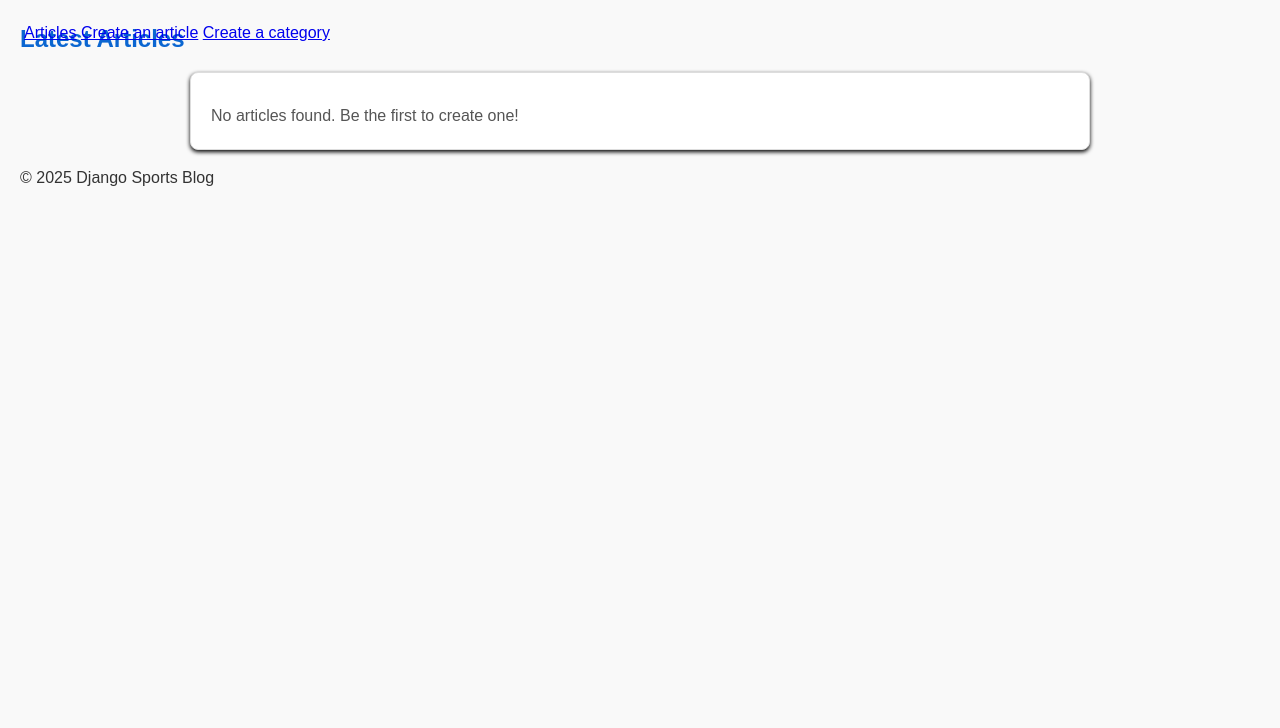
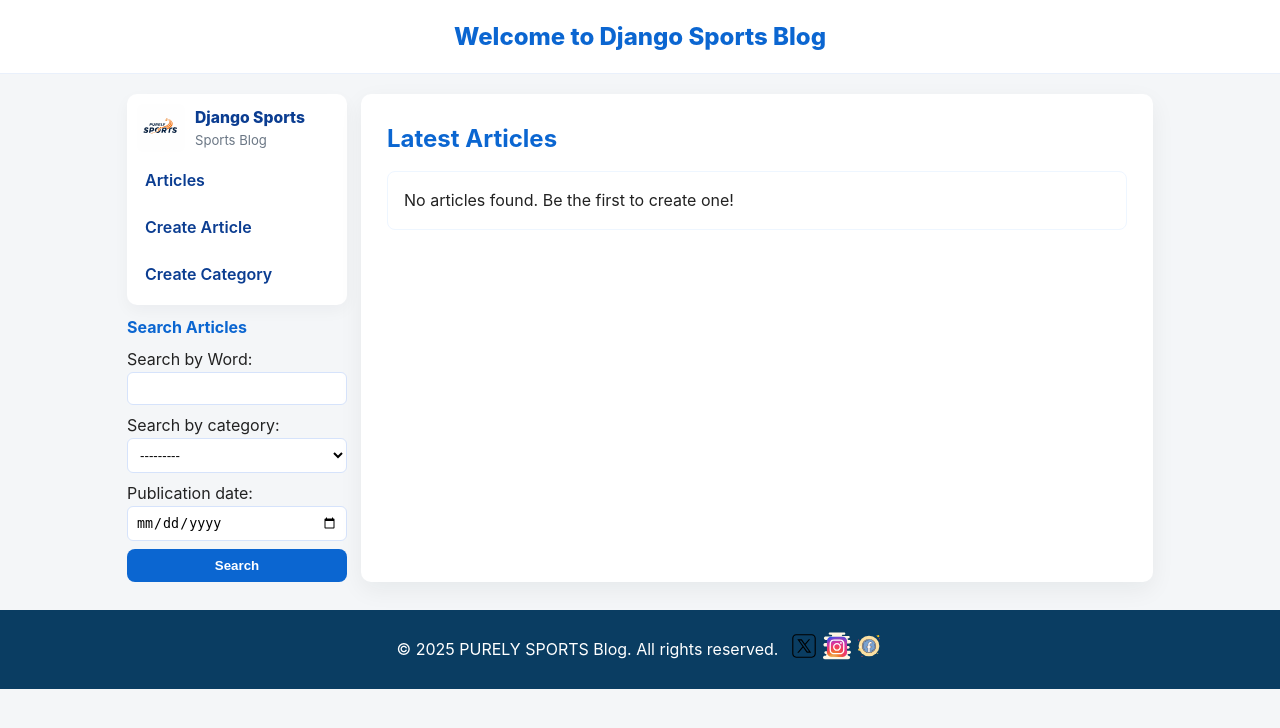
Before and after one commit to MichAdebayo/blog_with_django, a Django app: page /blog/ in a window 1280 px wide. Shown: the top 728 px of the page. Run offline with Django 5.2, Linux system fonts and the light colour scheme; data that the repository does not hold is empty.

Commit message:
feat: Add Twitter SVG icon and update base template layout
- Introduced a new Twitter SVG icon in the static images directory.
- Updated base.html to change the title to "PURELY SPORTS" and modified the layout to include a sidebar with a search form.
- Enhanced the footer with social media links and updated the copyright notice.
- Refactored header.html to include a brand section with a logo and improved navigation structure.

```diff
--- a/MyBlog/static/css/styles.css
+++ b/MyBlog/static/css/styles.css
@@ -1,63 +1,77 @@
-* {
-  margin: 0;
-  padding: 0;
-  box-sizing: border-box;
+/* Clean, two-column sports blog stylesheet */
+
+* { box-sizing: border-box; margin: 0; padding: 0 }
+
+body {
+    font-family: -apple-system, BlinkMacSystemFont, 'Segoe UI', Roboto, 'Helvetica Neue', Arial;
+    color: #222;
+    background: #f4f6f8;
+    line-height: 1.55;
 }
 
-body {
-    font-family: Arial, sans-serif;
-    line-height: 1.6;
-    background-color: #f9f9f9;
-    color: #333;
-    padding: 20px;
-    position: relative;
+/* Top header */
+.top-header { background: #fff; padding: 18px 0; border-bottom: 1px solid #e9f0fb; text-align: center }
+.top-header h1 { color: #0b66d1; font-size: 1.5rem; font-weight:800; margin: 0 auto }
+
+/* Layout grid: sidebar + content */
+.layout-grid {
+    max-width: 1050px;
+    margin: 20px auto;
+    display: grid;
+    grid-template-columns: 220px 1fr;
+    gap: 14px;
+    padding: 0 12px;
 }
 
-h1, h2 {
-    color: #444;
-    margin-bottom: 20px;
-    text-align: center;
-    font-size: absolute;
+.sidebar { align-self: start }
+
+.main-content {
+    background: #fff;
+    padding: 26px;
+    border-radius: 10px;
+    box-shadow: 0 8px 24px rgba(15,30,40,0.06);
 }
 
-ul {
-    list-style-type: none;
-    padding: 0;
-    margin: 0 auto;
-    max-width: 900px;
+/* Sidebar components */
+.sidebar-nav { background: #fff; padding: 10px; border-radius: 10px; box-shadow: 0 6px 16px rgba(20,30,40,0.04) }
+.brand { display:flex; gap:10px; align-items:center }
+.brand img { width:48px; height:48px; object-fit:cover; border-radius:6px }
+.brand-title { color:#0b3d91; font-weight:800; font-size:0.98rem }
+.brand-sub { color:#6b7785; font-size:0.82rem }
+.nav-links { display:flex; flex-direction:column; gap:6px; margin-top:8px }
+.nav-links a { color:#0b3d91; text-decoration:none; padding:8px 8px; border-radius:6px; display:block; font-weight:600 }
+.nav-links a:hover { background:#f6faff }
+
+.sidebar-search { margin-top:10px }
+.sidebar-search .card { padding:12px }
+.sidebar-search h3 { margin:0 0 8px 0; color:#0b66d1; font-size:1rem }
+.sidebar-search form { display:flex; flex-direction:column; gap:8px }
+.sidebar-search input[type="text"], .sidebar-search select, .sidebar-search input[type="date"] { padding:8px; border:1px solid #d6e3fb; border-radius:6px; background:#fff; width:100% }
+.btn-primary { background:#0b66d1; color:#fff; border:none; padding:9px; border-radius:8px; font-weight:700 }
+.btn-primary:hover { background:#0954a8 }
+
+/* Article list */
+ul.article-list { list-style:none }
+li.Article { background:#fff; padding:16px; margin-bottom:12px; border-radius:8px; border:1px solid #eef6ff }
+li.Article .article-header { display:flex; gap:12px; align-items:center }
+li.Article .article-icon { width:34px; height:34px; display:flex; align-items:center; justify-content:center; font-size:18px }
+li.Article p.article-title { color:#0b66d1; font-size:1.1rem; font-weight:700; margin:0 }
+li.Article p.article-meta { color:#6b7785; margin:8px 0 }
+li.Article p.article-content { margin-top:8px; color:#333; line-height:1.6 }
+li.Article:hover { transform: translateY(-3px); box-shadow:0 10px 30px rgba(15,30,40,0.06) }
+
+/* Footer */
+.footer { background:#0a3d62; color:#fff; padding:22px 0; margin-top:28px }
+.footer-content { display:flex; gap:12px; align-items:center; justify-content:center }
+.footer-socials img { width:28px; height:28px }
+
+/* Responsive */
+@media (max-width: 920px) {
+    .layout-grid { grid-template-columns: 1fr; padding: 0 14px }
+    .sidebar-nav, .sidebar-search { margin-bottom: 12px }
 }
 
-li.Article {
-    background-color: #ffffff;
-    padding: 20px;
-    margin-bottom: 15px;
-    border: 1px solid #ddd;
-    border-radius: 8px;
-    box-shadow:0 2px 4px rgba(0, 0, 0, 1);
-    transition: transform 0.2s ease, box-shadow 0.2s ease;
+@media (max-width: 480px) {
+    .top-header h1 { font-size: 1.1rem }
+    .brand img { width:48px; height:48px }
 }
-
-li.Article:hover {
-    transform: translateY(-5px);
-    box-shadow: 0 4px 8px  rgba(0, 0, 0, 2);
-}
-
-li.Article p strong {
-    font-size: 1.2em;
-    color: #007BFF;
-}
-
-li.Article p {
-    margin-top: 10px;
-    color: #555
-}
-
-nav {
-    position: absolute;
-    top:20px; left: 24px;
-}
-
-form {
-    position: absolute;
-    top:50px; left: 40px;
-}
--- a/MyBlog/templates/base.html
+++ b/MyBlog/templates/base.html
@@ -6,17 +6,46 @@
     <meta charset="UTF-8">
     <meta name="viewport" content="width=device-width, initial-scale=1.0">
 
-    <link rel="stylesheet" href="{% static 'css/styles.css' %}">
+    <link rel="stylesheet" href="{% static 'css/styles.css' %}?v=2">
 
-    <title>{% block title %}Django Sports{% endblock %}</title>
+    <title>{% block title %}PURELY SPORTS{% endblock %}</title>
 </head>
 <body>
-    {% include 'includes/header.html' %}
-    <main>
-        {% block content %}{% endblock %}
-    </main>
-    <footer>
-        <p>&copy; 2025 Django Sports Blog</p>
+    <div class="site-bg"></div>
+
+    <header class="top-header">
+        <h1>Welcome to Django Sports Blog</h1>
+    </header>
+
+    <div class="layout-grid">
+        <aside class="sidebar">
+            {% include 'includes/header.html' %}
+
+            {% if form %}
+            <div class="sidebar-search card">
+                <h3>Search Articles</h3>
+                <form method="get" action="">
+                    {% csrf_token %}
+                    {{ form.as_p }}
+                    <button type="submit" class="btn-primary">Search</button>
+                </form>
+            </div>
+            {% endif %}
+        </aside>
+
+        <main class="main-content">
+            {% block content %}{% endblock %}
+        </main>
+    </div>
+    <footer class="footer">
+        <div class="footer-content">
+            <p>&copy; 2025 PURELY SPORTS Blog. All rights reserved.</p>
+            <div class="footer-socials">
+                <a href="#" title="Twitter"><img src="{% static 'img/twitter.svg' %}" alt="Twitter"/></a>
+                <a href="#" title="Instagram"><img src="{% static 'img/instagram.svg' %}" alt="Instagram"/></a>
+                <a href="#" title="Facebook"><img src="{% static 'img/facebook.svg' %}" alt="Facebook"/></a>
+            </div>
+        </div>
     </footer>
 </body>
 </html>
--- a/MyBlog/templates/includes/header.html
+++ b/MyBlog/templates/includes/header.html
@@ -1,7 +1,15 @@
-<header>
-    <nav>
-        <ul>
-        <a href="/blog">Articles</a>  <a href="/blog/nouveau/">Create an article</a>  <a href="/blog/nouveau_cat/">Create a category</a>
-        </ul>
+{% load static %}
+<div class="sidebar-nav">
+    <div class="brand">
+        <img src="{% static 'img/sports_logo.svg' %}" alt="Sports Blog Logo" width="56" height="56"/>
+        <div>
+            <div class="brand-title">Django Sports</div>
+            <div class="brand-sub">Sports Blog</div>
+        </div>
+    </div>
+    <nav class="nav-links">
+        <a href="/blog">Articles</a>
+        <a href="/blog/nouveau/">Create Article</a>
+        <a href="/blog/nouveau_cat/">Create Category</a>
     </nav>
-</header>
+</div>
```
Also changed, not shown: MyBlog/static/img/facebook.svg (added), MyBlog/static/img/instagram.svg (added), MyBlog/static/img/sports_logo.svg (added), MyBlog/static/img/twitter.svg (added).
